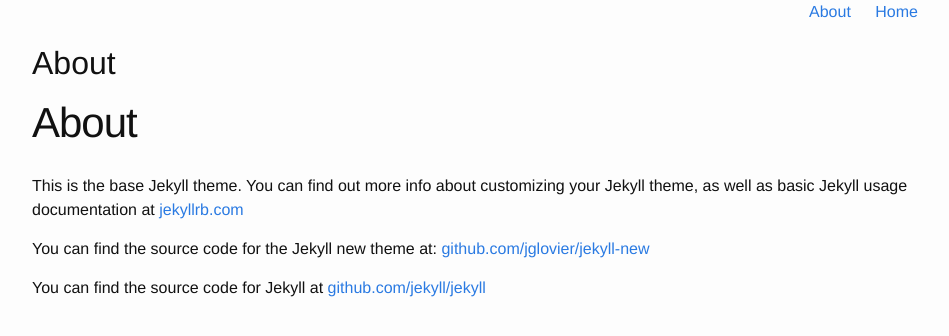
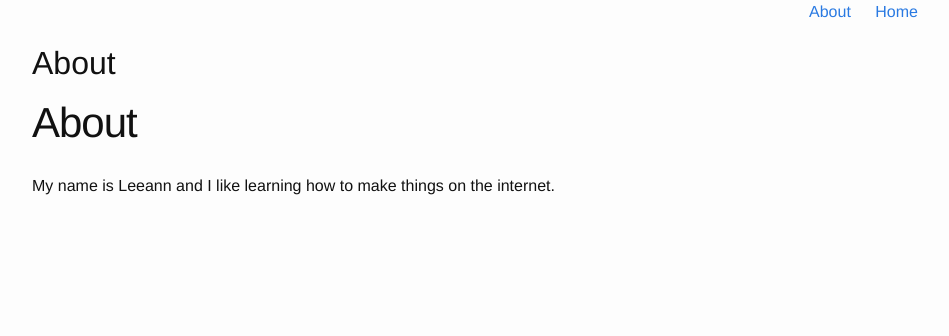
Before and after one commit to leeanndrees/snippets, a Jekyll site: the page built from about.md, in a window 1280 px wide. Shown: the top 336 px of the page, without its empty margins (160-1109 px from the left). Built offline with Jekyll 4.4.1, drawn with Linux system fonts in a browser that asks for light colours; Markdown is read by kramdown in place of the engine named in the settings.

Commit message:
updated content

```diff
--- a/about.md
+++ b/about.md
@@ -4,8 +4,4 @@
 permalink: /about/
 ---
 
-This is the base Jekyll theme. You can find out more info about customizing your Jekyll theme, as well as basic Jekyll usage documentation at [jekyllrb.com](http://jekyllrb.com/)
-
-You can find the source code for the Jekyll new theme at: [github.com/jglovier/jekyll-new](https://github.com/jglovier/jekyll-new)
-
-You can find the source code for Jekyll at [github.com/jekyll/jekyll](https://github.com/jekyll/jekyll)
+My name is Leeann and I like learning how to make things on the internet.
```
